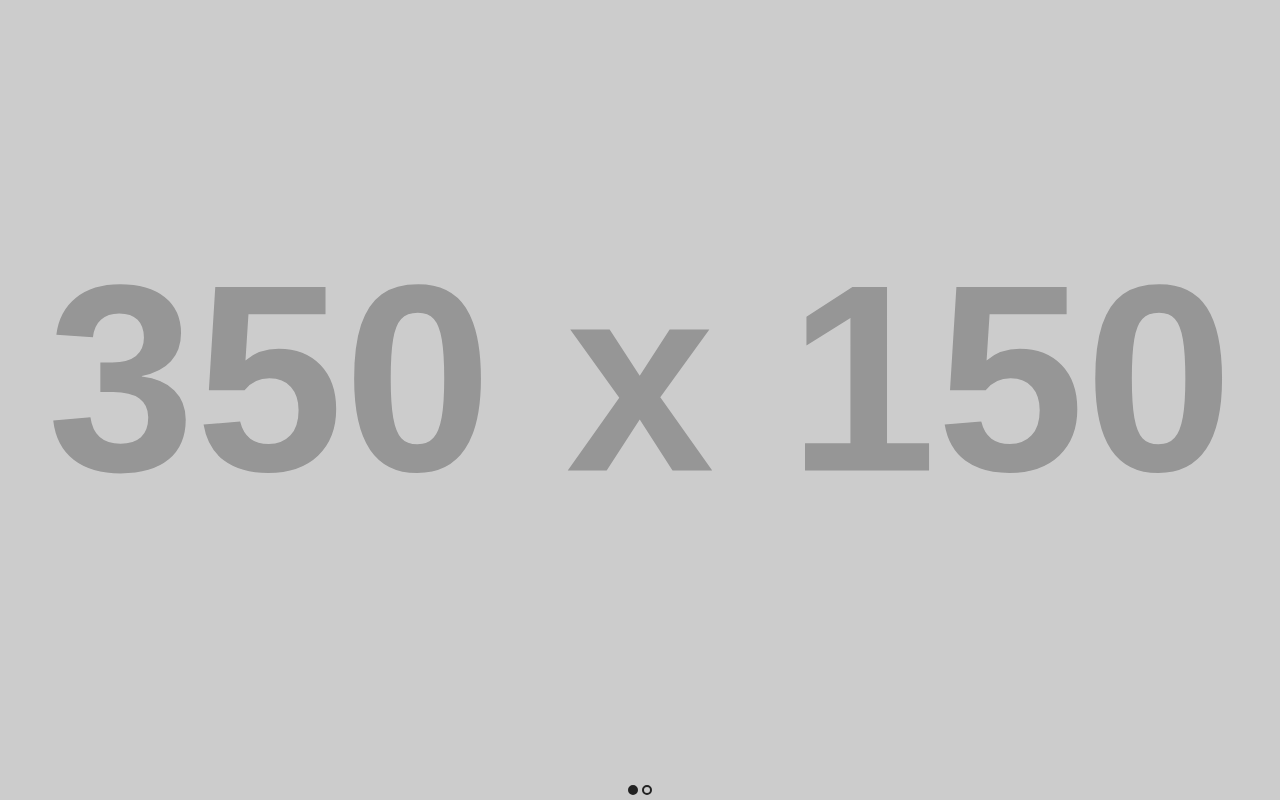
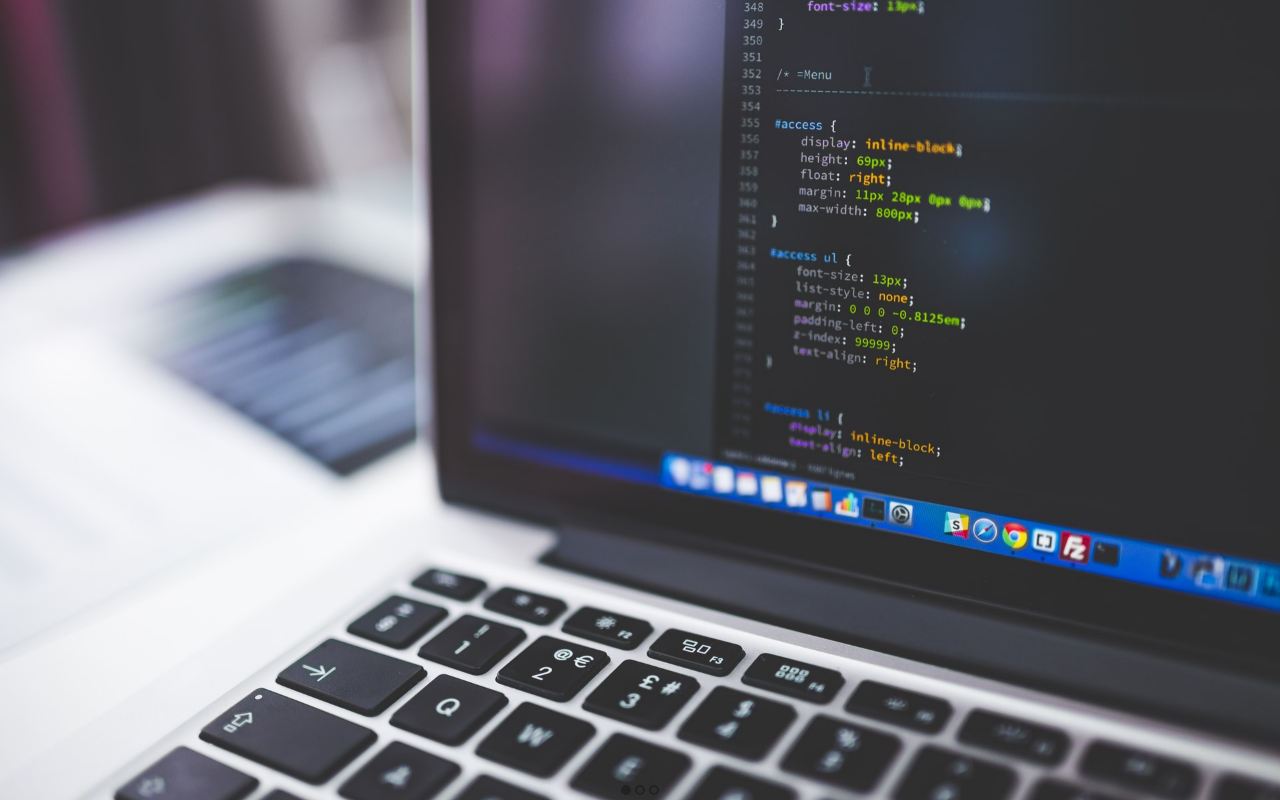
Before and after one commit to halleykc24/halleykc24.github.io, a plain HTML site: page index.html in a window 1280 px wide. Drawn offline with nearby package versions, Linux system fonts and the light colour scheme; placeholder pictures from the web are drawn by us.

Commit message:
Added images to slide and created fade

```diff
--- a/index.html
+++ b/index.html
@@ -26,15 +26,16 @@
 
 
 
-
+<!-- Images for slide -->
 
 <div id="slides">
   <div class="slides-container">
-    <img src="http://via.placeholder.com/350x150" alt="">
-    <img src="http://via.placeholder.com/350x150" alt="">
+    <img src="img/code.jpeg" alt="">
+    <img src="img/idea.jpeg" alt="">
+       <img src="img/student.jpeg" alt="">
   </div>
 </div>
-
+<!-- End Images for slide -->
 
 
 
--- a/js/script.js
+++ b/js/script.js
@@ -1,6 +1,8 @@
 $(document).ready (function(){
 
 // Plugin for superslides
-$('#slides').superslides();
+$('#slides').superslides({
+	animation:'fade'
+});
 
 });
```
Also changed, not shown: img/code.jpeg (added), img/idea.jpeg (added), img/student.jpeg (added), 2 other files.
